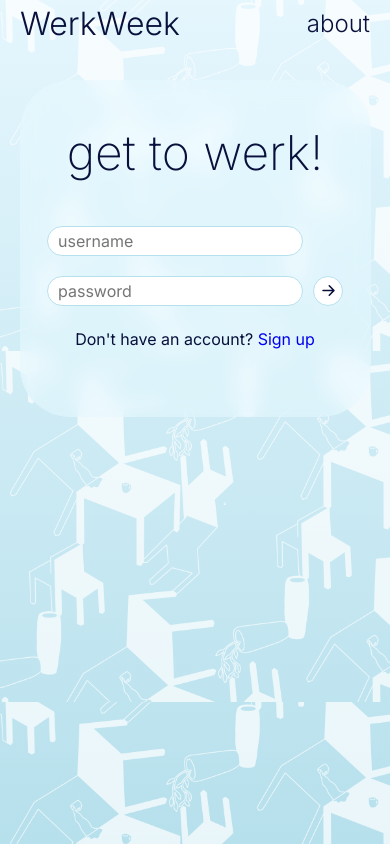
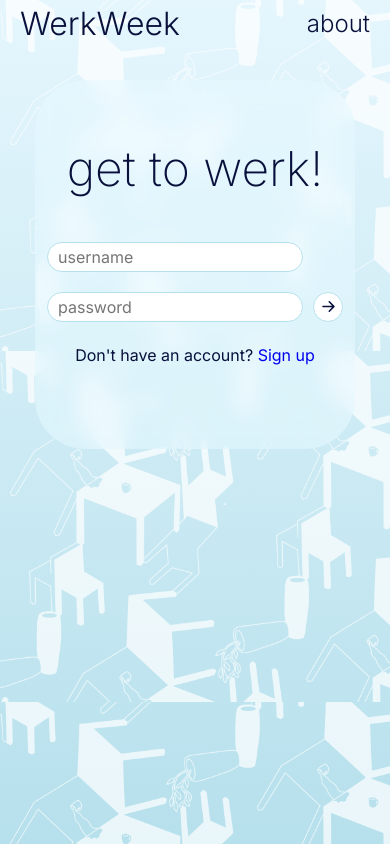
Before and after one commit to armstmol01/weekly-planner, a React (Create React App) app in the folder client/: page / in a window 390 px wide. Built offline with nearby package versions, Linux system fonts and the light colour scheme; a web font is replaced by a local one.

Commit message:
login responsiveness

```diff
--- a/client/src/components/login/Login.css
+++ b/client/src/components/login/Login.css
@@ -28,13 +28,11 @@ h1 {
   border: 0px solid var(--color-light);
   color: var(--color-primary);
   width: 60rem;
-  /* width: fit-content; */
+  max-width: 80vw;
   height: fit-content;
-  padding: 2rem 0 4rem 0;
-  /* border-radius: 10px; */
+  padding: 3rem 0 5rem 0;
   display: flex;
   flex-direction: column;
-  /* padding-top: 1rem; */
   margin: 8% 0 1rem 0;
   align-items: center;
   border-radius: 50px;
@@ -107,7 +105,6 @@ button {
 .title {
   font-weight: 200;
   font-size: 5rem;
-  /* padding-top: 3.5rem; */
 }
 
 .calendar__icon {
```
